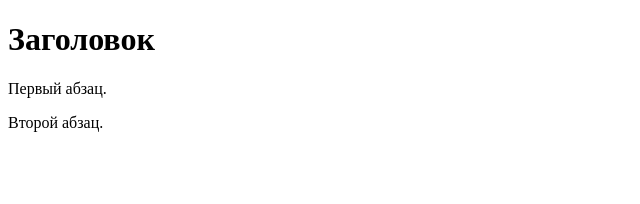
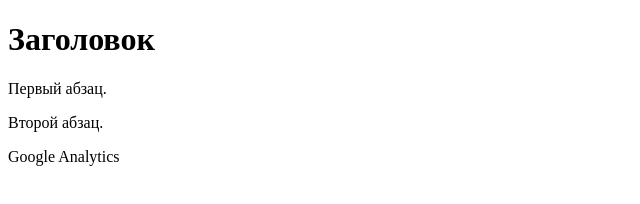
Before and after one commit to Sanches1988/web-project, a plain HTML site: page Demo/index.html in a window 1280 px wide. Shown: the whole page, without its empty margins (0-640 px from the left). Drawn offline with Linux system fonts and the light colour scheme.

Commit message:
Analytics

```diff
--- a/Demo/index.html
+++ b/Demo/index.html
@@ -9,5 +9,6 @@
   <!-- Комментарий -->
   <p>Первый абзац.</p>
   <p>Второй абзац.</p>
+  <p>Google Analytics</p>
  </body>
 </html>
```
